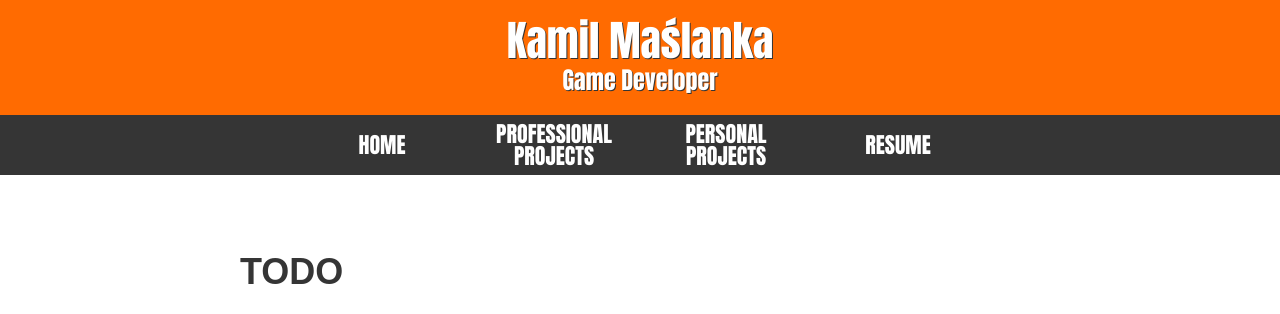
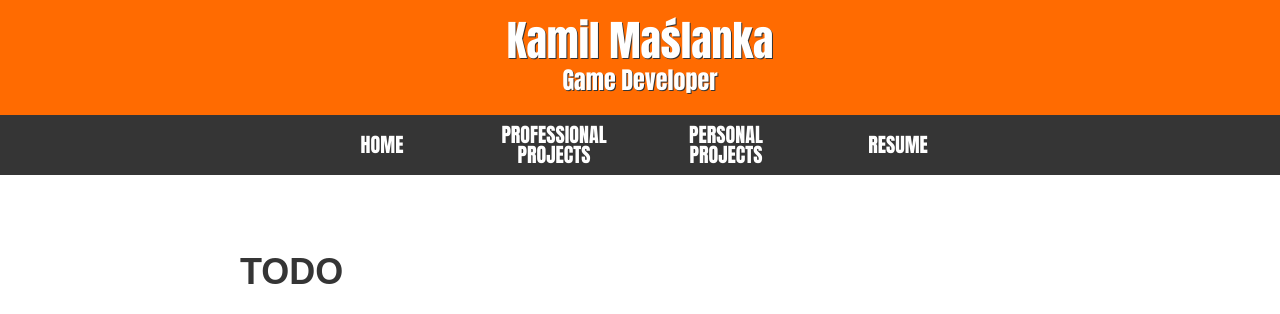
Before and after one commit to juna8001/juna8001.github.io, a Jekyll site: the page built from pages/about.md, in a window 1280 px wide. Shown: the top 314 px of the page. Built offline with Jekyll 4.4.1, drawn with Linux system fonts in a browser that asks for light colours.

Commit message:
header style test

```diff
--- a/assets/header.css
+++ b/assets/header.css
@@ -42,7 +42,7 @@
     color: var(--header-text);
 
     font-family: var(--reckoner);
-    font-size: 22px;
+    font-size: 20px;
 
     text-align: center;
     text-shadow: 1px 1px var(--content-color);
@@ -53,10 +53,13 @@
     justify-content: center;
     line-height: 1;
     overflow: visible;
+
+    transition: background 0.4s ease, font-size 0.3s ease-in-out;
 }
 
 nav.site-nav a:hover {
     background: var(--content-color-hover);
+    font-size: 22px;
 }
 
 nav.site-nav a.active {
@@ -70,7 +73,7 @@
         gap: 0.3em;
     }
 
-    nav.site-nav a{
+    nav.site-nav a {
         width: 100%;
     }
 }
```
